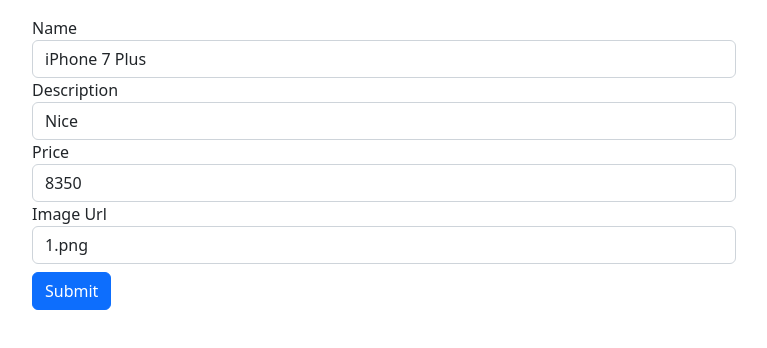
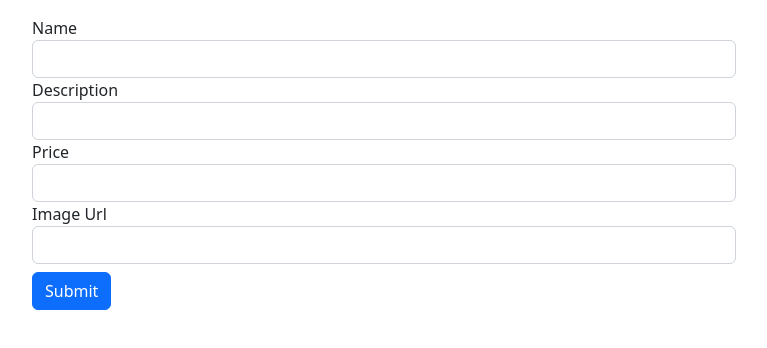
Before and after one commit to MustafaPeynirci/Angular-Development-Project, an Angular app in the folder example/: page / in a window 1280 px wide. Shown: the top 348 px of the page, without its empty margins (66-833 px from the left). Built offline with nearby package versions, Linux system fonts and the light colour scheme.

Commit message:
formGroup-validations

```diff
--- a/example/src/app/product2/product2.component.html
+++ b/example/src/app/product2/product2.component.html
@@ -6,6 +6,9 @@
                     <div class="form-group">
                         <label>Name</label>
                         <input class="form-control" formControlName="name">
+                        <div *ngIf="name.touched && name.invalid" class="alert alert-danger">
+                            Name is required!
+                        </div>
                     </div>
                     <div class="form-group">
                         <label>Description</label>
--- a/example/src/app/product2/product2.component.ts
+++ b/example/src/app/product2/product2.component.ts
@@ -1,5 +1,5 @@
 import { Component, OnInit } from '@angular/core';
-import { FormControl, FormGroup } from '@angular/forms';
+import { FormControl, FormGroup, Validators } from '@angular/forms';
 
 @Component({
   selector: 'app-product2',
@@ -9,10 +9,10 @@
 export class Product2Component implements OnInit {
 
   productForm = new FormGroup({
-    name: new FormControl("iPhone 7 Plus"),
-    description: new FormControl("Nice"),
-    price: new FormControl("8350"),
-    imageUrl: new FormControl("1.png")
+    name: new FormControl("", [Validators.required, Validators.minLength(5)]),
+    description: new FormControl("", Validators.required),
+    price: new FormControl("", Validators.required),
+    imageUrl: new FormControl("", Validators.required)
   })
 
   constructor() { }
@@ -30,4 +30,8 @@
     })
   }
 
+  get name() {
+    return this.productForm.get('name')
+  }
+
 }
```
